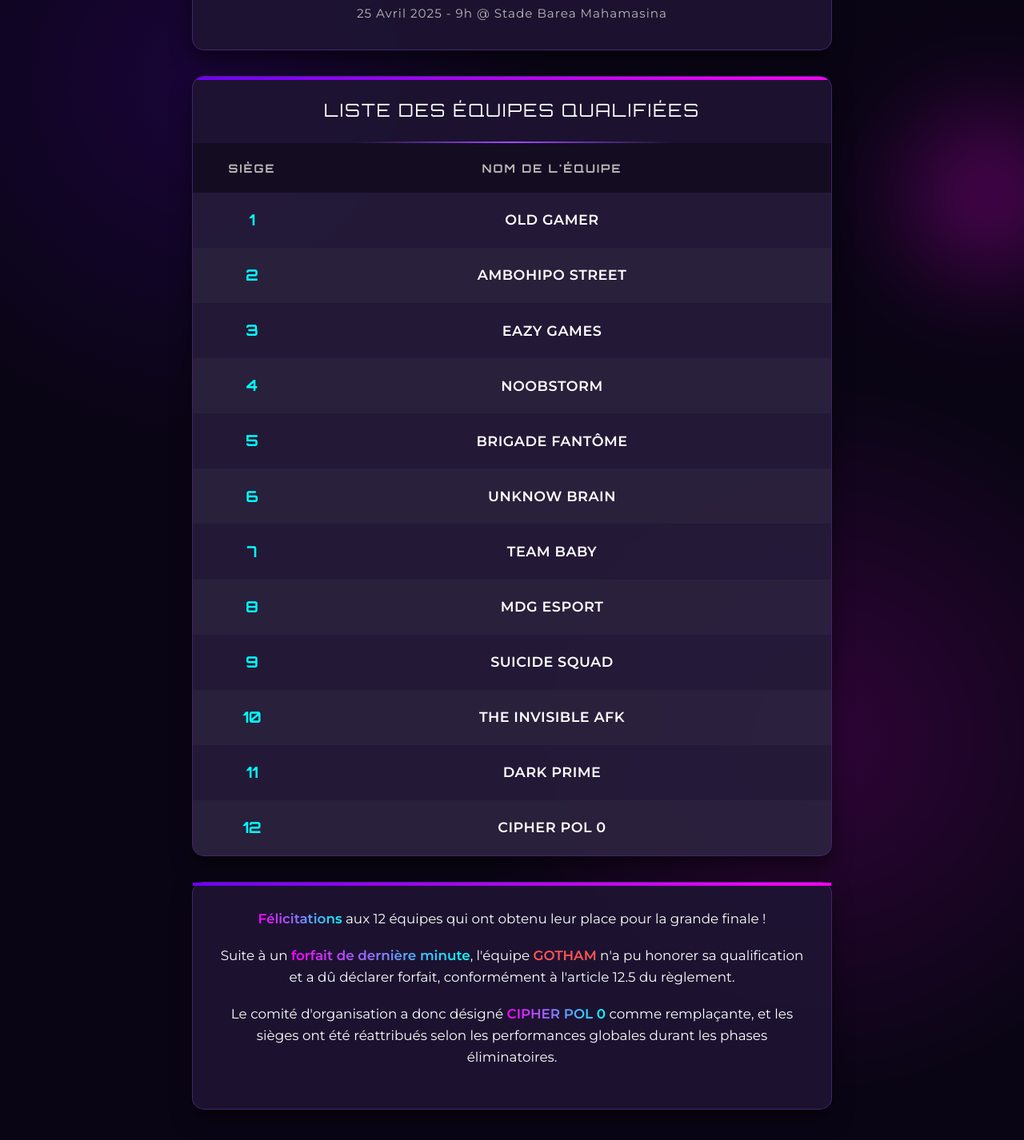
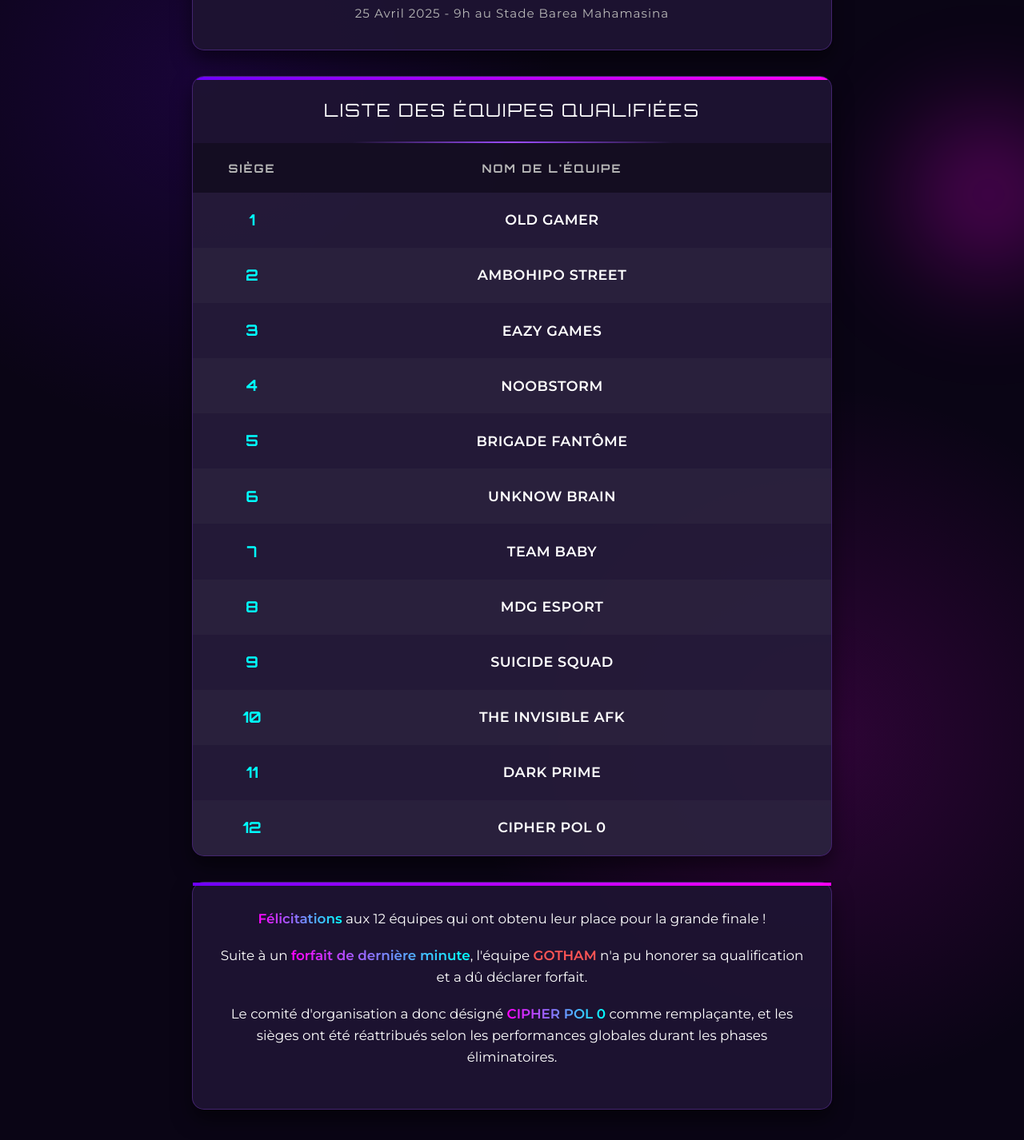
Before and after one commit to Kirito-kuuun/ranking, a plain HTML site: page index.html in a window 1280 px wide. Shown: the part 512-1938 px from the top of the page at 80% size. Drawn offline with Linux system fonts and the light colour scheme.

Commit message:
Mise à jour

```diff
--- a/index.html
+++ b/index.html
@@ -577,7 +577,7 @@
             <div class="countdown-container">
                 <div class="countdown-title">COMPTE À REBOURS FINALE</div>
                 <div class="countdown-timer" id="countdown-timer"></div>
-                <div class="event-info">25 Avril 2025 - 9h @ Stade Barea Mahamasina</div>
+                <div class="event-info">25 Avril 2025 - 9h au Stade Barea Mahamasina</div>
             </div>
 
             <div class="lobby">
@@ -593,7 +593,7 @@
 
             <div class="info-container">
                 <p><span class="highlight">Félicitations</span> aux 12 équipes qui ont obtenu leur place pour la grande finale !</p>
-                <p>Suite à un <span class="highlight">forfait de dernière minute</span>, l'équipe <span class="warning">GOTHAM</span> n'a pu honorer sa qualification et a dû déclarer forfait, conformément à l'article 12.5 du règlement.</p>
+                <p>Suite à un <span class="highlight">forfait de dernière minute</span>, l'équipe <span class="warning">GOTHAM</span> n'a pu honorer sa qualification et a dû déclarer forfait.</p>
                 <p>Le comité d'organisation a donc désigné <span class="highlight">CIPHER POL 0</span> comme remplaçante, et les sièges ont été réattribués selon les performances globales durant les phases éliminatoires.</p>
             </div>
         </div>
```
